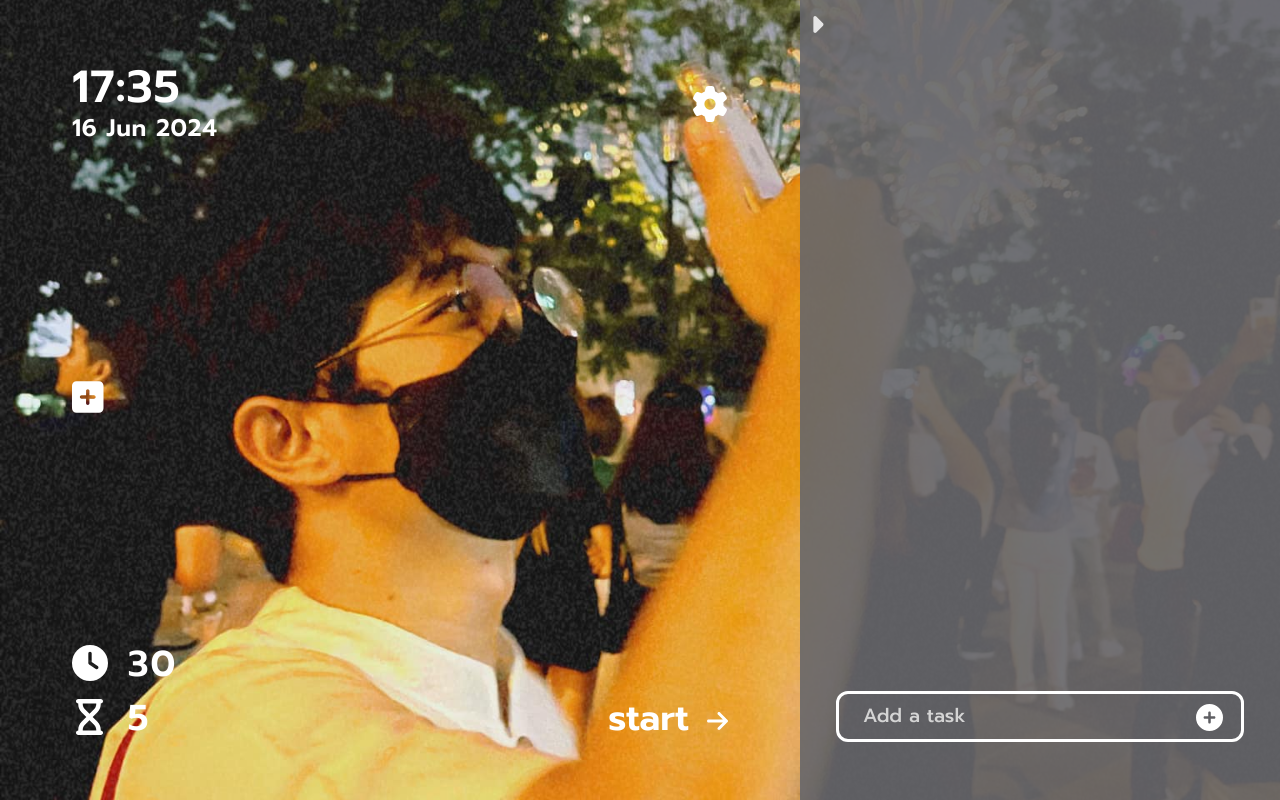
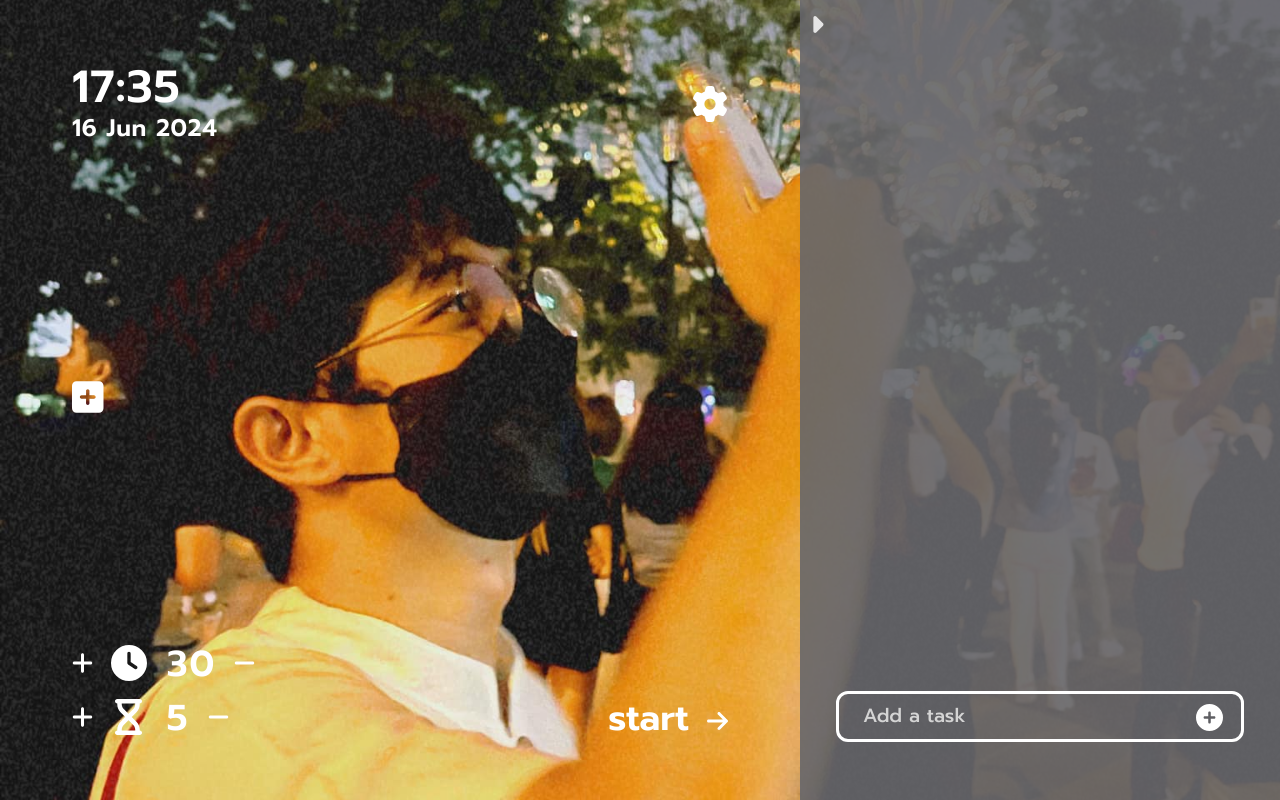
Before and after one commit to archawitch/tasky, a React (Vite) app: page / in a window 1280 px wide. Built offline with nearby package versions, Linux system fonts and the light colour scheme.

Commit message:
feat: add buttons for increasing and decreasing the timer duration

```diff
--- a/src/components/timer/SetBreak.jsx
+++ b/src/components/timer/SetBreak.jsx
@@ -11,22 +11,31 @@ function SetBreak() {
   );
   const [index, setIndex] = useState(initialIndex);
 
-  function handleIndexChange() {
+  function increaseIndex() {
     const nextIndex = (index + 1) % breakTime.length;
     setIndex(nextIndex);
     dispatch({ type: "SET_BREAK_MINUTES", breakMinutes: breakTime[nextIndex] });
   }
 
+  function decreaseIndex() {
+    const nextIndex = index === 0 ? breakTime.length - 1 : index - 1;
+    setIndex(nextIndex);
+    dispatch({ type: "SET_BREAK_MINUTES", breakMinutes: breakTime[nextIndex] });
+  }
+
   return (
-    <>
-      <span
-        onClick={handleIndexChange}
-        className="ml-[0.1em] cursor-pointer text-2xl"
-      >
+    <div className="flex items-center">
+      <span onClick={increaseIndex} className="cursor-pointer pr-3">
+        <FontAwesomeIcon icon="fa-solid fa-plus" />
+      </span>
+      <span className="ml-[0.1em] cursor-pointer text-2xl">
         <FontAwesomeIcon icon="fa-solid fa-hourglass" className="mr-[0.2em]" />
         &ensp;{breakTime[index]}
       </span>
-    </>
+      <span onClick={decreaseIndex} className="cursor-pointer pl-[0.85rem]">
+        <FontAwesomeIcon icon="fa-solid fa-minus" />
+      </span>
+    </div>
   );
 }
 
--- a/src/components/timer/SetTimer.jsx
+++ b/src/components/timer/SetTimer.jsx
@@ -10,7 +10,7 @@ function SetTimer() {
   };
   const [minutes, setMinutes] = useState(initialMinutes());
 
-  function handleMinutesChange() {
+  function increaseMinutes() {
     const newMinutes = (minutes % 120) + 5;
     setMinutes(newMinutes);
     dispatch({
@@ -19,15 +19,27 @@ function SetTimer() {
     });
   }
 
+  function decreaseMinutesChange() {
+    const newMinutes = minutes === 5 ? 120 : minutes - 5;
+    setMinutes(newMinutes);
+    dispatch({
+      type: "SET_TIME_MINUTES",
+      countdownMinutes: newMinutes,
+    });
+  }
+
   return (
-    <div id="set-timer-wrapper" className="mb-1">
-      <span
-        onClick={handleMinutesChange}
-        className="cursor-pointer text-2xl tracking-wider"
-      >
+    <div id="set-timer-wrapper" className="mb-1 flex items-center">
+      <span onClick={increaseMinutes} className="cursor-pointer pr-3">
+        <FontAwesomeIcon icon="fa-solid fa-plus" />
+      </span>
+      <span className="cursor-pointer text-2xl tracking-wider">
         <FontAwesomeIcon icon="fa-solid fa-clock" />
         &ensp;
         {minutes}
+      </span>
+      <span onClick={decreaseMinutesChange} className="cursor-pointer pl-3">
+        <FontAwesomeIcon icon="fa-solid fa-minus" />
       </span>
     </div>
   );
```
